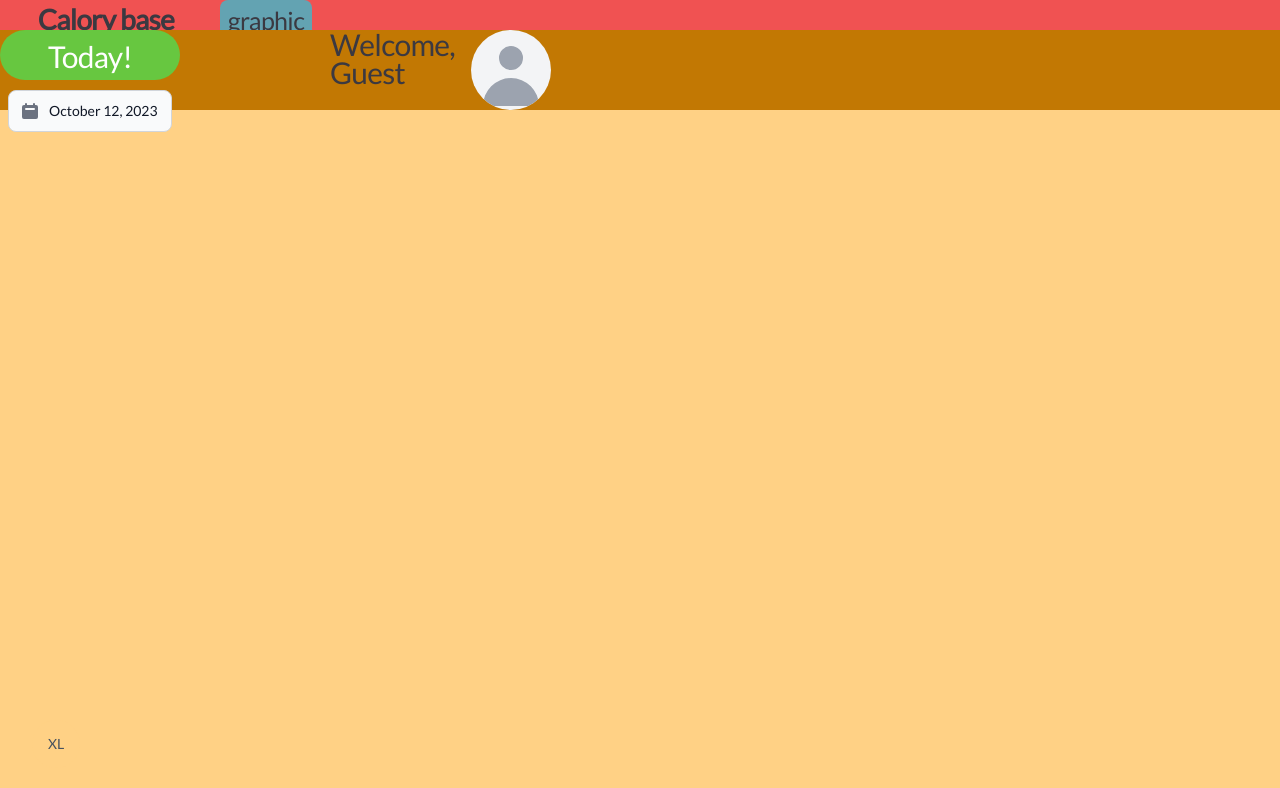
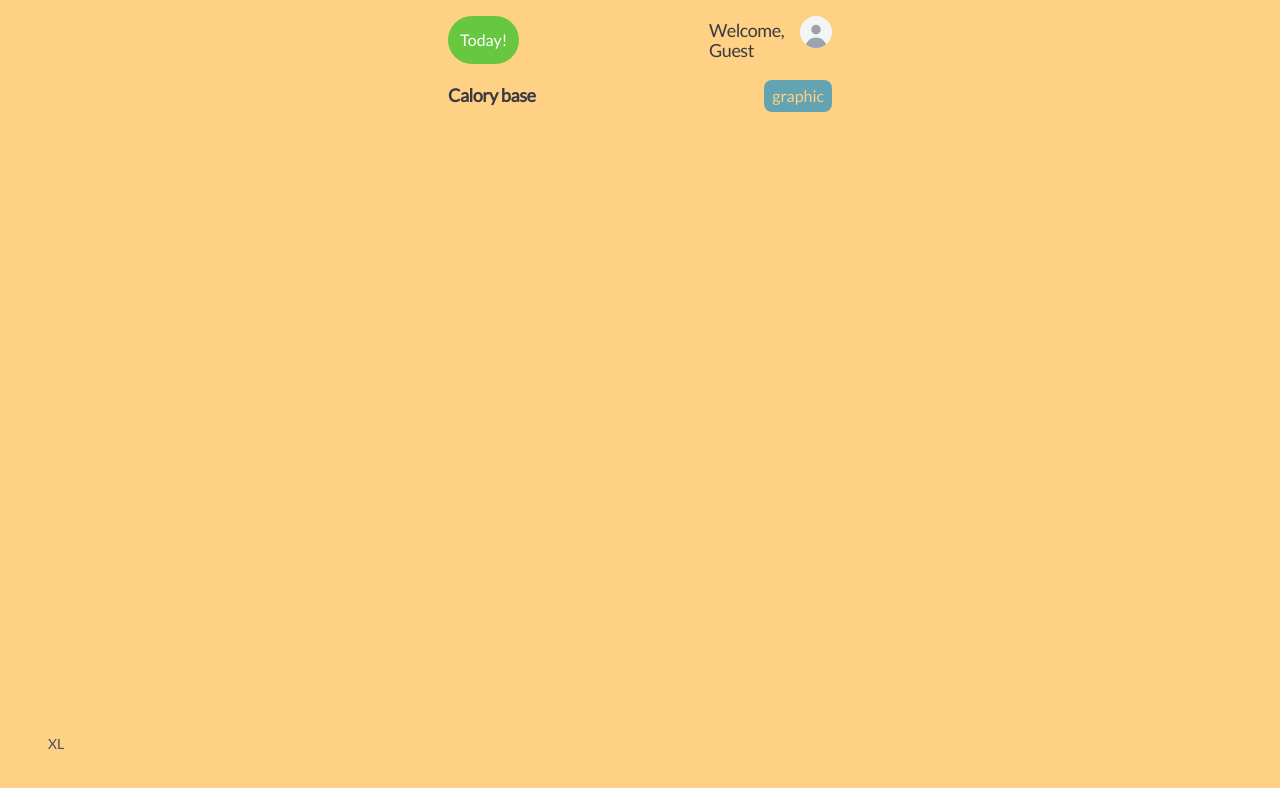
Before and after one commit to AmruTheSeeker/EatYes, a Next.js app: page /dashboard in a window 1280 px wide. Shown: the top 788 px of the page. Built offline with nearby package versions, Linux system fonts and the light colour scheme.

Commit message:
fixing layout

```diff
--- /dev/null
+++ b/src/app/dashboard/layout.js
@@ -0,0 +1,3 @@
+export default function Layout({ children }) {
+  return <div className="max-w-sm m-auto">{children}</div>;
+}
--- a/src/app/dashboard/page.js
+++ b/src/app/dashboard/page.js
@@ -3,9 +3,9 @@ import { CaloryCard } from "@/components/sharedui/caloryCard";
 
 export default function Page() {
   return (
-    <div >
+    <div>
       <Header />
       <CaloryCard />
     </div>
   );
-  }
+}
--- a/src/components/sharedui/caloryCard.jsx
+++ b/src/components/sharedui/caloryCard.jsx
@@ -3,14 +3,10 @@ import React from "react";
 import Link from "next/link";
 
 export const CaloryCard = () => {
-    return (
-      <div className="bg-red-500 w-full">
-        <div className="flex justify-evenly items-baseline gap-2 border-b-2 mb-5  w-[350px]">
-          <h1 className="text-[28px] font-bold">Calory base</h1>
-          <h1 className="flex items-center text-[25px] text-slate-200 bg-[rgb(99,163,178)] rounded-lg p-2">
-            graphic
-          </h1>
-        </div>
-      </div>
-    );
-}
+  return (
+    <div className="flex justify-between items-baseline gap-2 border-b-2 mb-5 w-full">
+      <h1 className="text-lg font-bold">Calory base</h1>
+      <div className="flex items-center text-slate-200 bg-[rgb(99,163,178)] rounded-lg px-2 py-1">graphic</div>
+    </div>
+  );
+};
--- a/src/components/sharedui/guestHeader.jsx
+++ b/src/components/sharedui/guestHeader.jsx
@@ -1,31 +1,31 @@
-"use client"
+"use client";
 import React from "react";
-import { Avatar, Datepicker} from "flowbite-react";
+import { Avatar, Datepicker } from "flowbite-react";
 import { useRouter } from "next/navigation";
 import Link from "next/link";
 
 export const Header = () => {
   const router = useRouter();
   return (
-    <div className="flex justify-center ">
-      <div className="absolute flex gap-[150px] top-[30px] bg-yellow-500 w-full">
-        <button
-          className="grid justify-center gap-4 bg-secondary-500 w-[180px] h-[50px] rounded-full"
-          onClick={() => router.push("/account")}
-        >
-          <h2 className="text-center text-secondary-200">Today!</h2>
-          <Datepicker className="max-w-[180px]" />
+    <div className="flex justify-center my-4">
+      {/* Original => <div className="absolute flex gap-[150px] top-[30px] bg-yellow-500 w-full"> */}
+      <div className="flex justify-between w-full">
+        <button className="px-3 py-1.5 bg-secondary-500 rounded-full" onClick={() => router.push("/account")}>
+          <p className="text-center text-secondary-200">Today!</p>
+          {/* <Datepicker className="max-w-[180px]" /> */}
         </button>
 
         <div className="flex space-x-4">
-          <div>
-            <Link href="/register">
-              <h5 style={{ fontSize: "30px" }}>Welcome,</h5>
-              <h5 style={{ fontSize: "30px" }}>Guest</h5>
+          <div className="flex items-center">
+            <Link href="/register" className="flex flex-col -space-y-2 justify-center">
+              <>
+                <h5>Welcome,</h5>
+                <h5>Guest</h5>
+              </>
             </Link>
           </div>
           <Link href="/register">
-            <Avatar rounded size="lg" />
+            <Avatar rounded size="sm" />
           </Link>
         </div>
       </div>
```
Also changed, not shown: 1 other file (tests, documents, lock files or other folders).
